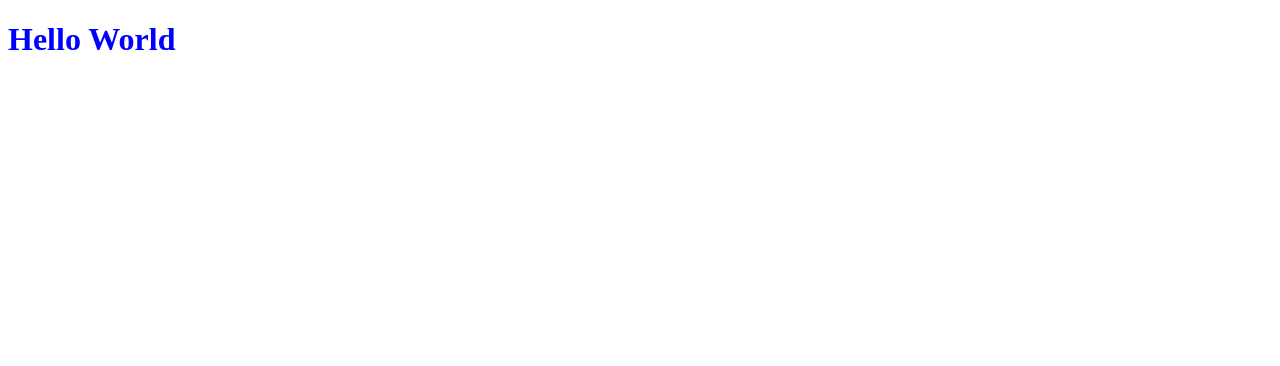
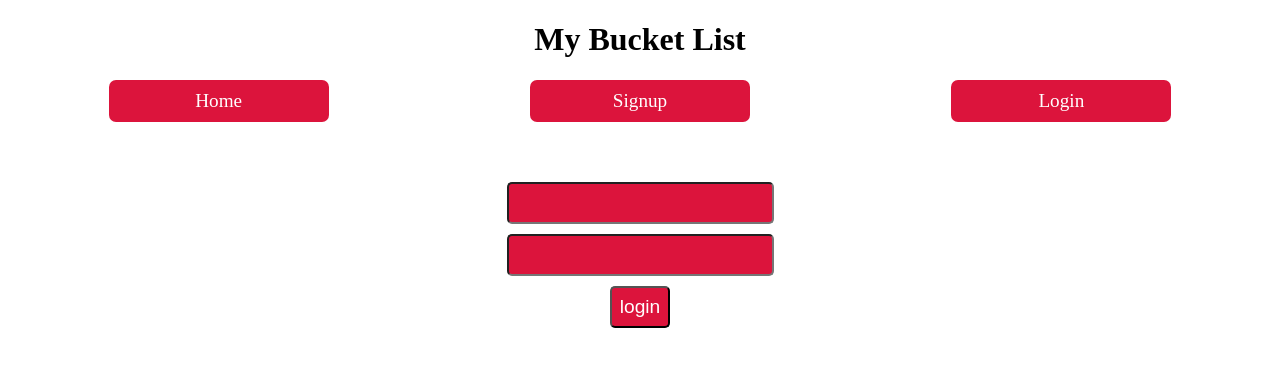
Before and after one commit to Johnnyb818/bucket-list-client, a React app: page /auth/login in a window 1280 px wide. Shown: the top 366 px of the page. Built offline with nearby package versions, Linux system fonts and the light colour scheme.

Commit message:
Auth setup and working

```diff
--- a/src/AppState.jsx
+++ b/src/AppState.jsx
@@ -1,12 +1,14 @@
-import React, { useReducer } from "react"
+import React, { useContext, useReducer } from "react";
 
 ///////////////////////////
 //Initial State
 //////////////////////////
 
 const initialState = {
-    url: "http://jb-bucket-list-api.herokuapp.com"
-}
+    url: "http://jb-bucket-list-api.herokuapp.com",
+    token: null,
+    username: null
+};
 
 
 //////////////////////
@@ -14,12 +16,17 @@ const initialState = {
 /////////////////////
 // action = {type: "", payload: ---}
 const reducer = (state, action) => {
-
-    switch(action.type){
+    let newState;
+    switch (action.type) {
+        case "auth":
+            newState = { ...state, ...action.payload};
+            return newState;
+            break;
         default:
-            return state
+            return state;
+            break;
     }
-}
+};
 
 //////////////////////
 //AppContext
--- a/src/components/App.js
+++ b/src/components/App.js
@@ -1,5 +1,17 @@
 import React from "react";
+import { Switch, Route } from "react-router-dom";
+import Nav from "./Nav.jsx"
+import Home from "../pages/Home.jsx"
+import Auth from "../pages/Auth.jsx"
+import Dashboard from "../pages/Dashboard.jsx"
 
 export const App = (props) => {
-  return <h1>Hello World</h1>;
+  return <>
+  <Nav/>
+  <Switch>
+    <Route exact path="/" component={Home}/>
+    <Route path="/auth/:form" component={Auth}/>
+    <Route path="/dashboard" component={Dashboard}/>
+  </Switch>
+  </>;
 };
--- /dev/null
+++ b/src/components/Nav.jsx
@@ -0,0 +1,16 @@
+import React from "react"
+import {Link} from "react-router-dom"
+
+const Nav = (props) => {
+  return <header>
+      <h1>My Bucket List</h1>
+      <nav>
+        <Link to="/"><div>Home</div></Link>
+        <Link to="/auth/signup"><div>Signup</div></Link>
+        <Link to="/auth/login"><div>Login</div></Link>
+
+      </nav>
+  </header>
+}
+
+export default Nav
--- a/src/index.jsx
+++ b/src/index.jsx
@@ -3,7 +3,7 @@ import ReactDom from "react-dom";
 import "./styles.css";
 import {App} from "./components/App"
 import {BrowserRouter as Router} from "react-router-dom"
-import {AppState} from "./AppState"
+import {AppState} from "./AppState.jsx"
 
 ReactDom.render(
 <AppState>
--- /dev/null
+++ b/src/pages/Auth.jsx
@@ -0,0 +1,61 @@
+import React from "react"
+import {useAppState} from "../AppState.jsx"
+
+const Auth = (props) => {
+    const type = props.match.params.form;
+    const [formData, setFormData] = React.useState({
+      username: "",
+      password: "",
+    });
+    const [userData, setUserData] = React.useState(null);
+    const { state, dispatch } = useAppState()
+
+    React.useEffect(() => {
+      if (userData) {
+        const { token, user } = userData;
+        dispatch({ type: "auth", payload: { token, username: user.username } });
+      }
+    }, [userData]);
+
+    const actions = {
+      signup: () => {
+        return fetch(state.url + "/users", {
+          method: "post",
+          headers: {
+            "Content-Type": "application/json",
+          },
+          body: JSON.stringify(formData),
+        }).then((response) => response.json());
+      },
+      login: () => {
+        return fetch(state.url + "/login", {
+          method: "post",
+          headers: {
+            "Content-Type": "application/json",
+          },
+          body: JSON.stringify(formData),
+        }).then((response) => response.json());
+      },
+    };
+
+    const handleChange = (event) => {
+      setFormData({...formData, [event.target.name]: event.target.value});
+    };
+
+    const handleSubmit = (event) => {
+      event.preventDefault();
+      actions[type]().then((data) => {
+        setUserData(data);
+      });
+    };
+
+    return <div className="auth">
+        <form onSubmit={handleSubmit}>
+            <input type="text" name="username" value={formData.username} onChange={handleChange}/>
+            <input type="password" name="password" value={formData.password} onChange={handleChange}/>
+            <input type="submit" value={type} />
+        </form>
+    </div>
+}
+
+export default Auth
--- /dev/null
+++ b/src/pages/Dashboard.jsx
@@ -0,0 +1,7 @@
+import React from "react"
+
+const Dashboard = (props) => {
+  return <h1>Dashboard</h1>
+}
+
+export default Dashboard
--- /dev/null
+++ b/src/pages/Home.jsx
@@ -0,0 +1,7 @@
+import React from "react"
+
+const Home = (props) => {
+  return <h1>Home</h1>
+}
+
+export default Home
--- a/src/styles.css
+++ b/src/styles.css
@@ -1,4 +1,51 @@
-h1,
-h2 {
-  color: blue;
+/* ////////////////////////////
+//Nav Component Styling
+/////////////////////////// */
+
+header {
+  text-align: center;
 }
+
+header nav {
+  display: flex;
+  justify-content: space-around;
+}
+
+header nav a {
+  color: black;
+  text-decoration: none;
+}
+
+header nav div {
+  font-size: larger;
+  background-color: crimson;
+  color: white;
+  width: 200px;
+  border-radius: 7px;
+  transition: background-color .2s, color .2s;
+  padding: 10px;
+}
+
+header nav div:hover {
+  background-color: burlywood;
+  color: crimson;
+}
+
+
+/* ///////////////////////////////
+// Auth Component
+////////////////////////////// */
+.auth form {
+  padding: 50px;
+}
+
+.auth form input {
+  background-color: crimson;
+  color: white;
+  padding: 8px;
+  border-radius: 5px;
+  display: block;
+  margin: 10px auto;
+  text-align: center;
+  font-size: 1.2em;
+}
```
